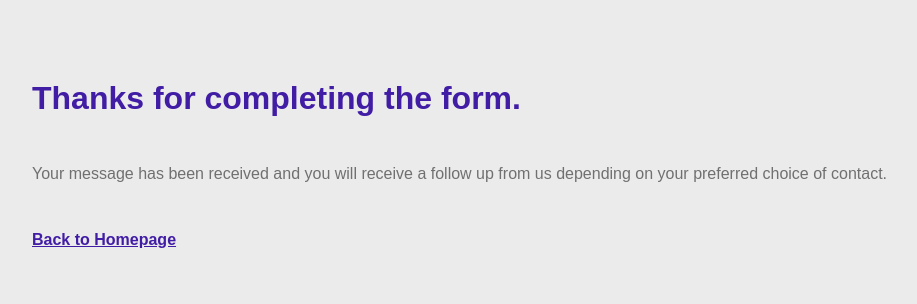
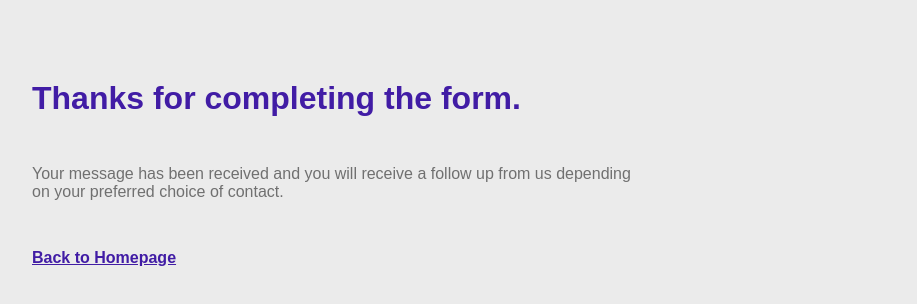
Before and after one commit to AllisonFavour/flexisaf-trillest-wears-week3, a plain HTML site: page form-confirmation.html in a window 1280 px wide. Shown: the whole page, without its empty margins (144-1061 px from the left). Drawn offline with Linux system fonts and the light colour scheme.

Commit message:
final clean up on styles for confirmation-page and also removing the remove attribute on the checkboxes

```diff
--- a/form-confirmation.css
+++ b/form-confirmation.css
@@ -36,6 +36,8 @@ body {
 }
 
 .body-container p {
+    min-width: 300px;
+    max-width: 600px;
     font-size: 1rem;
     color: #707070;
     margin-block: 3rem;
```
Also changed, not shown: index.html (+3 -3 lines).
